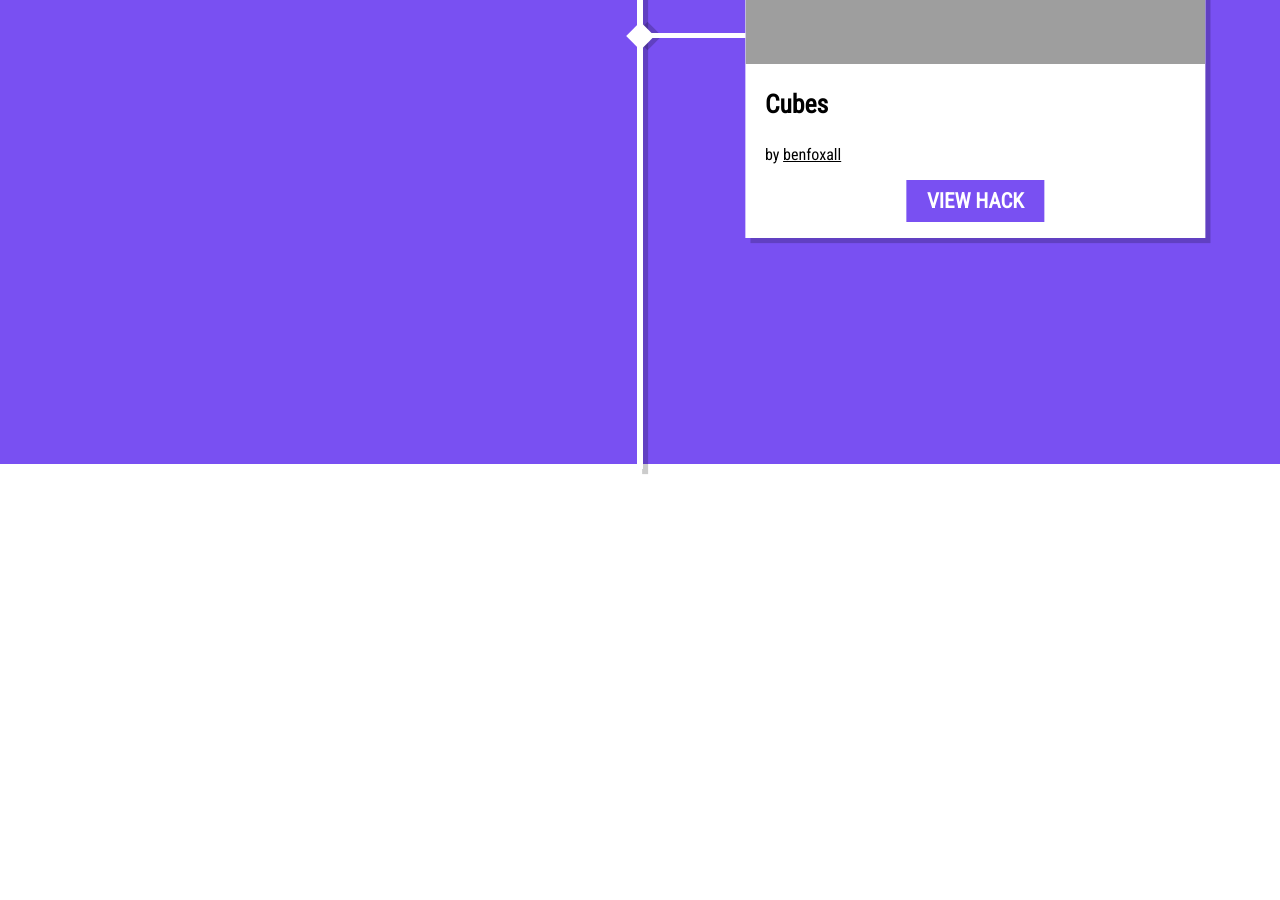
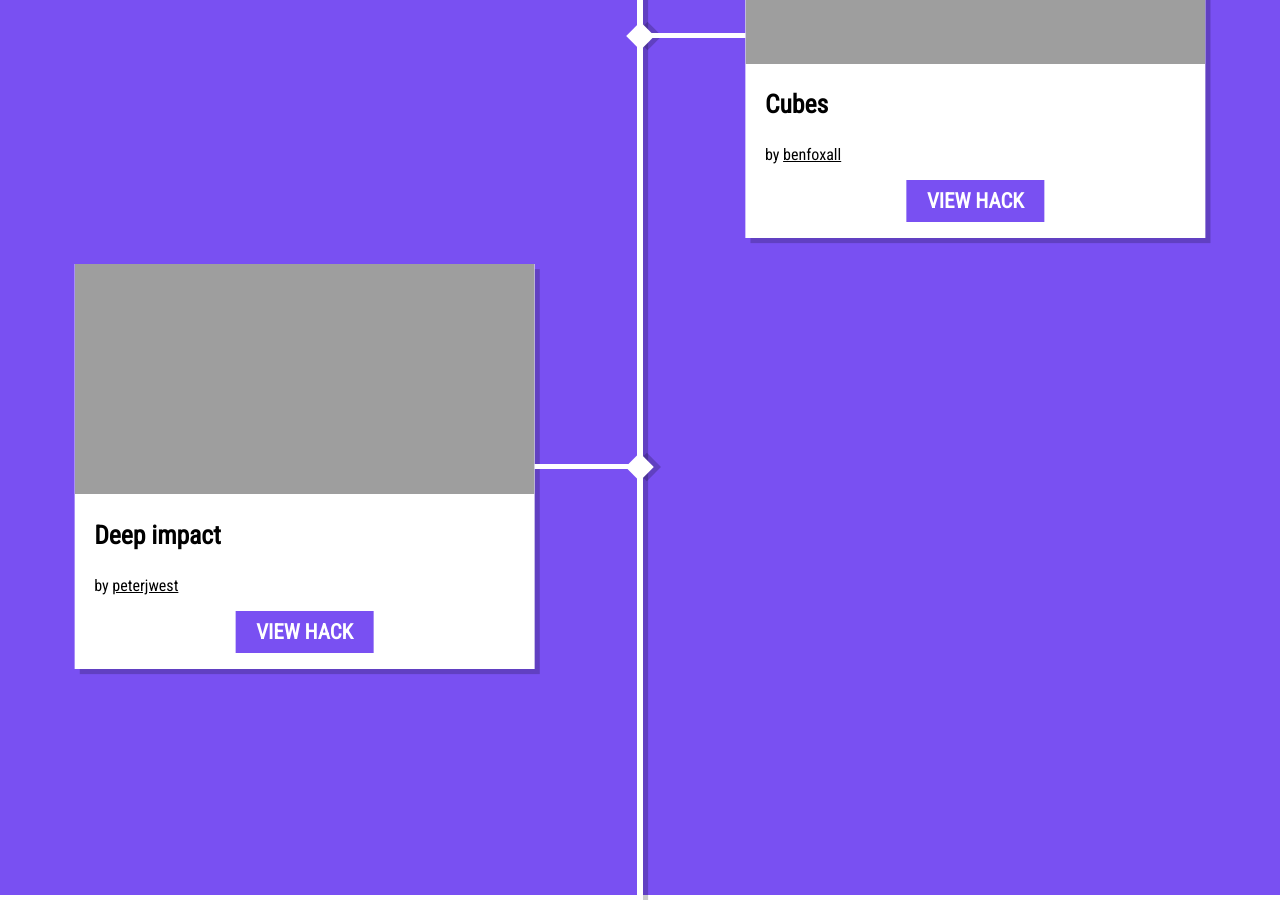
Before and after one commit to cardboctober/cardboctober.github.io, a Jekyll site: the page built from index.html, in a window 1280 px wide and 900 px high, scrolled down 8418 px. Built offline with Jekyll 4.4.1, drawn with Linux system fonts in a browser that asks for light colours; some web fonts are replaced; before the commit the page ends 8887 px from its top, so only the background shows below that.

Commit message:
Day 5 hack

```diff
--- a/_data/hacks.yml
+++ b/_data/hacks.yml
@@ -99,3 +99,9 @@
   url: https://cardboctober.xyz/ben/05/
   img: https://cardboctober.xyz/ben/05/screen.png
   by: benfoxall
+
+- date: 05-10-2016
+  title: Deep impact
+  url: https://cardboctober.xyz/pete/05/
+  img: https://cardboctober.xyz/pete/05/screenshot.png
+  by: peterjwest
```
